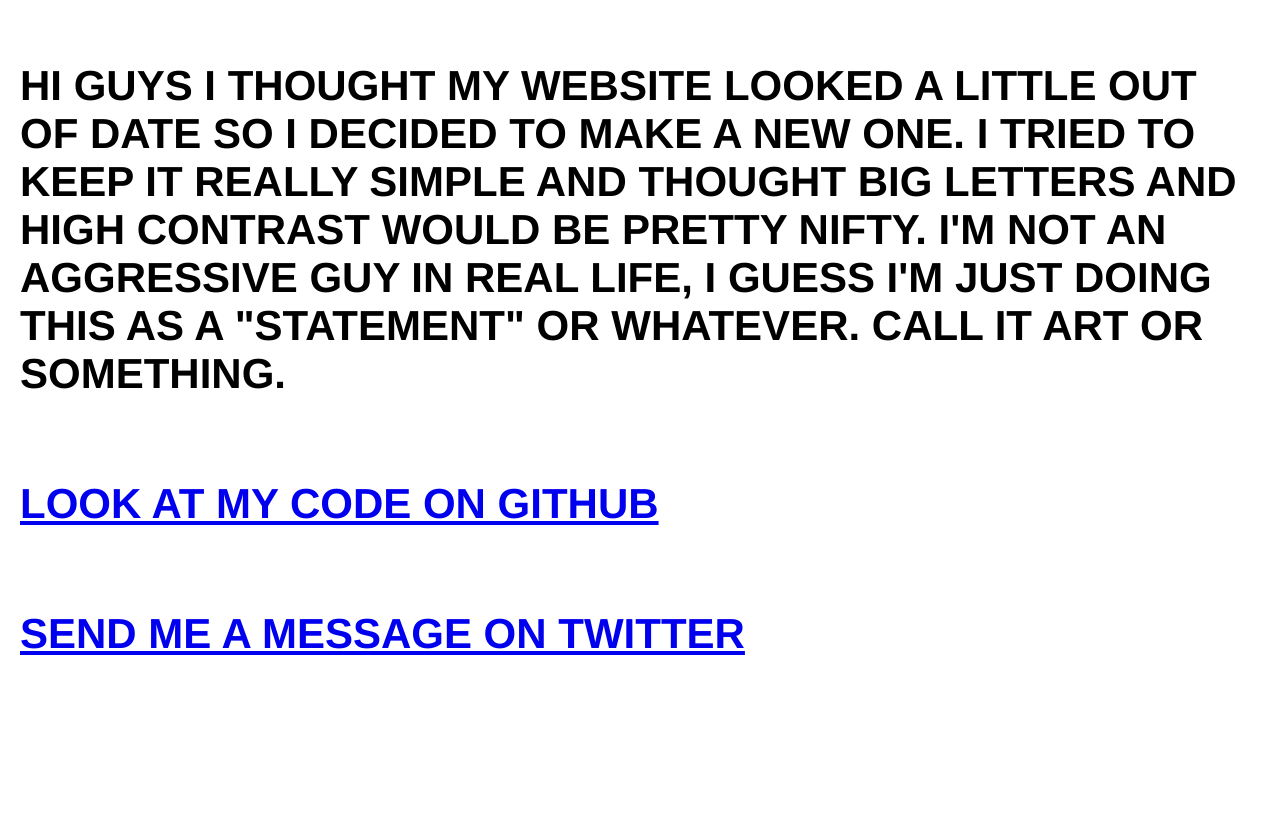
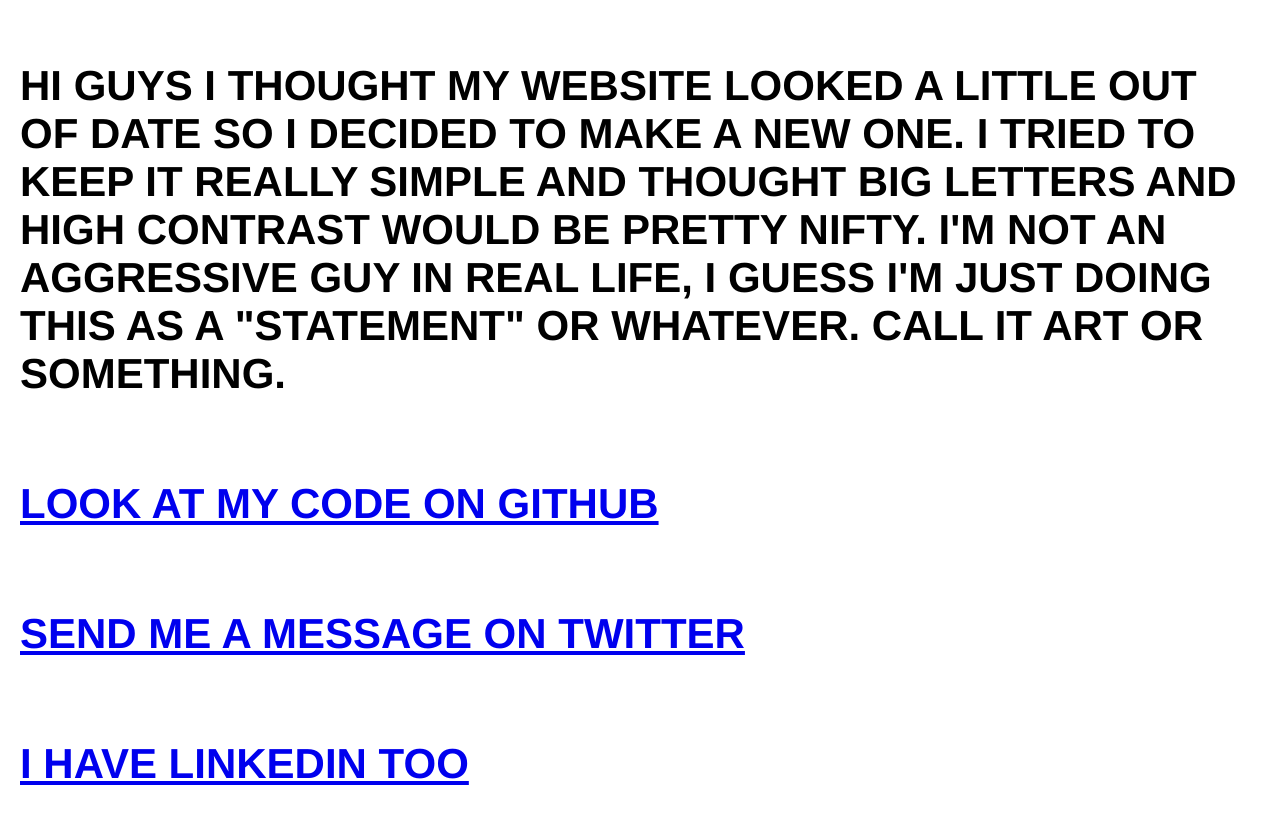
Before and after one commit to nabilfreeman/aggressive-personal-website, a plain HTML site: page index.html in a window 1280 px wide. Before the commit the page ends 800 px from the top, so only its background shows below. Drawn offline with Linux system fonts and the light colour scheme.

Commit message:
Update index.html

```diff
--- a/index.html
+++ b/index.html
@@ -26,6 +26,9 @@
         <p>
         	<a href="http://twitter.com/nfrmn">SEND ME A MESSAGE ON TWITTER</a>
         </p>
+        <p>
+        	<a href="http://linkedin.com/in/nabilfreeman">I HAVE LINKEDIN TOO</a>
+        </p>
       	<script>
           (function(i,s,o,g,r,a,m){i['GoogleAnalyticsObject']=r;i[r]=i[r]||function(){
           (i[r].q=i[r].q||[]).push(arguments)},i[r].l=1*new Date();a=s.createElement(o),
```
